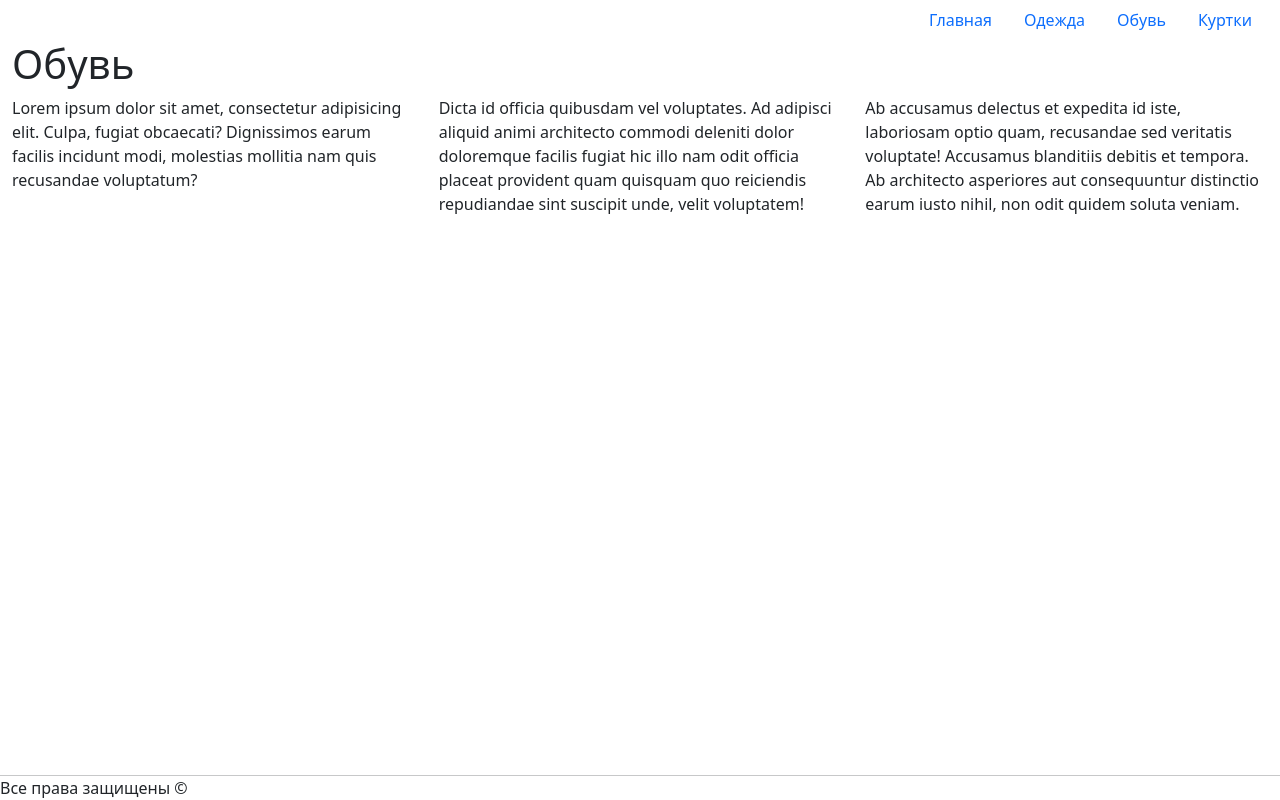
After one commit to Grudzinsky1978/flask_base_01, a Flask app: page /shoes/ in a window 1280 px wide. The commit adds this page. Run offline with Flask 3, Linux system fonts and the light colour scheme; some libraries are stand-ins or nearby versions.

Commit message:
Homework 1. Знакомство с Flask. Initial Commit

```diff
--- a/app_01.py
+++ b/app_01.py
@@ -4,18 +4,24 @@ from flask import render_template
 app = Flask(__name__)
 
 @app.route('/')
-def index():
-    return 'Hi!'
-
-@app.route('/main/')
 def main():
     context = {'title': 'Главная'}
     return render_template('main.html', **context)
 
-@app.route('/data/')
-def data():
-    context = {'title': 'База статей'}
-    return render_template('data.html', **context)
+@app.route('/clothes/')
+def clothes():
+    context = {'title': 'Одежда'}
+    return render_template('clothes.html', **context)
+
+@app.route('/shoes/')
+def shoes():
+    context = {'title': 'Обувь'}
+    return render_template('shoes.html', **context)
+
+@app.route('/jackets/')
+def jackets():
+    context = {'title': 'Куртки'}
+    return render_template('jackets.html', **context)
 
 
 if __name__ == '__main__':
--- a/templates/base.html
+++ b/templates/base.html
@@ -16,8 +16,10 @@
 <body>
     <div class="container-fluid">
         <ul class="nav nav-pills justify-content-end align-items-end">
-            <li class="nav-item"><a href="/main/" class="nav-link">Главная</a></li>
-            <li class="nav-item"><a href="/data/" class="nav-link">Данные</a></li>
+            <li class="nav-item"><a href="/" class="nav-link">Главная</a></li>
+            <li class="nav-item"><a href="/clothes/" class="nav-link">Одежда</a></li>
+            <li class="nav-item"><a href="/shoes/" class="nav-link">Обувь</a></li>
+            <li class="nav-item"><a href="/jackets/" class="nav-link">Куртки</a></li>
         </ul>
         {% block content %}
         Страница не заполнена
--- a/templates/data.html
+++ b/templates/clothes.html
@@ -5,6 +5,7 @@
 {% endblock %}
 
 {% block content %}
+<h1>{{ title }}</h1>
 <div class="row">
     <div class="col-12 col-md-6 col-lg-4">
         <p>Lorem ipsum dolor sit amet, consectetur adipisicing
--- a/templates/main.html
+++ b/templates/main.html
@@ -5,7 +5,7 @@
 {% block content %}
 
 <div class="row">
-    <h1 class="col-12 col-md-6 display-2">Привет, меня зовут Владислав</h1>
+    <h1 class="col-12 col-md-6 display-2">Интернет-магазин одежды</h1>
     <img src="/static/image/photo.jpg" class="col-12 col-md-6 img-fluid rounded-circle" alt="Моё фото">
 </div>
 
--- /dev/null
+++ b/templates/shoes.html
@@ -0,0 +1,30 @@
+{% extends 'base.html' %}
+
+{% block title %}
+{{ super() }} - {{ title }}
+{% endblock %}
+
+{% block content %}
+<h1>{{ title }}</h1>
+<div class="row">
+    <div class="col-12 col-md-6 col-lg-4">
+        <p>Lorem ipsum dolor sit amet, consectetur adipisicing
+            elit. Culpa, fugiat obcaecati? Dignissimos earum facilis incidunt
+            modi, molestias mollitia nam quis recusandae voluptatum?</p>
+    </div>
+    <div class="col-12 col-md-6 col-lg-4">
+        <p> Dicta id officia quibusdam vel voluptates. Ad
+            adipisci aliquid animi architecto commodi deleniti dolor
+            doloremque facilis fugiat hic illo nam odit officia placeat
+            provident quam quisquam quo reiciendis repudiandae sint suscipit
+            unde, velit voluptatem! </p>
+    </div>
+    <div class="col-12 col-md-6 col-lg-4">
+        <p>Ab accusamus delectus et expedita id iste,
+            laboriosam optio quam, recusandae sed veritatis voluptate!
+            Accusamus blanditiis debitis et tempora. Ab architecto asperiores
+            aut consequuntur distinctio earum iusto nihil, non odit quidem
+            soluta veniam.</p>
+    </div>
+</div>
+{% endblock %}
```
Also changed, not shown: templates/jackets.html (added, +30 -0 lines).
